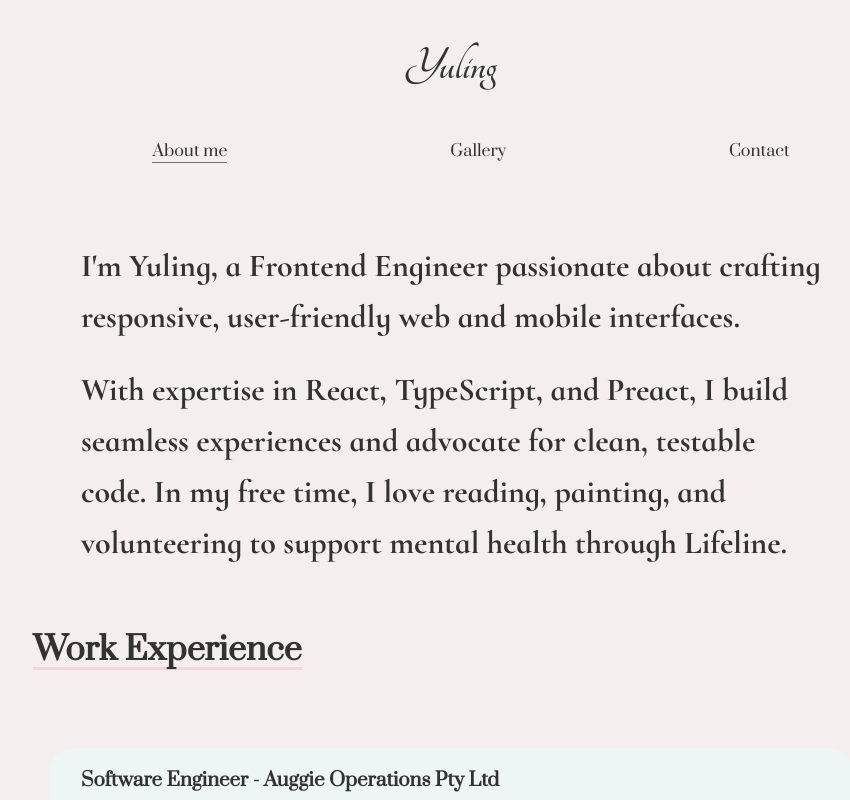
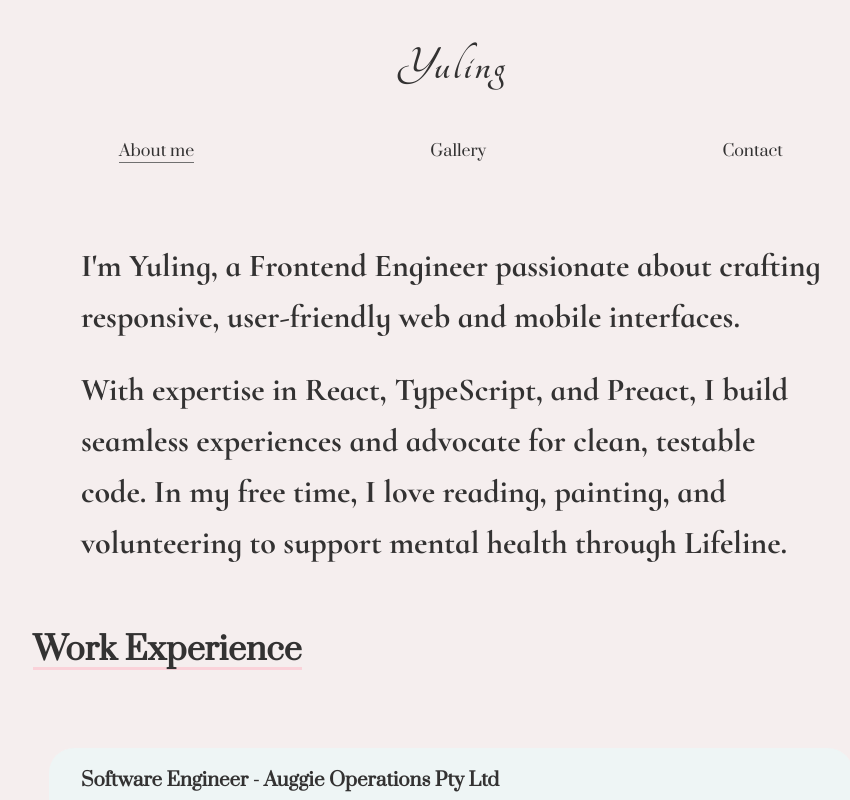
Before and after one commit to Summerflowerling/Summerflowerling.github.io, a React (Vite) app: page /about in a window 1280 px wide. Shown: the top 800 px of the page, without its empty margins (189-1039 px from the left). Built offline with nearby package versions, Linux system fonts and the light colour scheme.

Commit message:
Feature: Add header animation when landing

```diff
--- a/src/components/Header.module.css
+++ b/src/components/Header.module.css
@@ -1,7 +1,6 @@
 @import '../styles/variables.css';
 
 .navBox {
-  background-color: var(--widget-background-color1);
   padding: 0.625rem 0;
   height: 11rem;
   line-height: normal;
@@ -10,7 +9,11 @@
   top: 0;
   left: 0;
   z-index: 100;
-  transition: background-color 0.3s ease;
+  background-color: var(--widget-background-color1);
+  transition: background-color 0.3s ease, backdrop-filter 0.3s ease;
+  display: flex;
+  flex-direction: column;
+  align-items: center;
 }
 
 .navBox.scrolled {
@@ -23,7 +26,9 @@
   justify-content: space-around;
   list-style: none;
   max-width: 56.25rem;
+  width: 100%;
   margin: 0 auto;
+  padding: 0;
 }
 
 .navList a {
@@ -41,12 +46,25 @@
 }
 
 .logo {
-  font-family: Tangerine;
-  font-style: Regular;
+  font-family: 'Tangerine', cursive;
+  font-style: normal;
   font-size: 3rem;
-  text-align: Center;
+  text-align: center;
   margin-bottom: 3.125rem;
   color: var(--text-color);
+  display: flex;
+  justify-content: center;
+  gap: 0.2rem;
+}
+
+.logo span {
+  display: inline-block;
+  text-shadow: 0 0 5px rgba(var(--accent-color-rgb), 0.3);
+}
+
+.fullScreenLogo {
+  font-size: 10rem;
+  margin-bottom: 0;
 }
 
 @media (max-width: 48rem) {
@@ -59,4 +77,12 @@
     font-size: 2.5rem;
     margin-bottom: 1.875rem;
   }
+
+  .fullScreenLogo {
+    font-size: 6rem;
+  }
+
+  .navBox {
+    height: 9rem;
+  }
 }
--- a/src/components/Header.tsx
+++ b/src/components/Header.tsx
@@ -1,10 +1,26 @@
 import { Link, useLocation } from 'react-router-dom';
 import { useState, useEffect } from 'react';
+import { motion, type Variants } from 'framer-motion';
 import styles from './Header.module.css';
 
 const Header = () => {
   const location = useLocation();
   const [scrolled, setScrolled] = useState(false);
+  const [isFullScreen, setIsFullScreen] = useState(false);
+
+  useEffect(() => {
+    const hasAnimationPlayed = sessionStorage.getItem('hasAnimationPlayed');
+
+    if (!hasAnimationPlayed) {
+      setIsFullScreen(true);
+      const timer = setTimeout(() => {
+        setIsFullScreen(false);
+        sessionStorage.setItem('hasAnimationPlayed', 'true');
+      }, 1500);
+
+      return () => clearTimeout(timer);
+    }
+  }, []);
 
   useEffect(() => {
     const handleScroll = () => {
@@ -20,10 +36,91 @@ const Header = () => {
     };
   }, [scrolled]);
 
+  const logoContainerVariants: Variants = {
+    fullScreen: {
+      height: '100vh',
+      width: '100%',
+      display: 'flex',
+      flexDirection: 'column',
+      alignItems: 'center',
+      justifyContent: 'center',
+      backgroundColor: 'rgba(var(--widget-background-color1-rgb), 0.8)',
+      backdropFilter: 'blur(5px)',
+    },
+    header: {
+      height: '11rem',
+      width: '100%',
+      display: 'flex',
+      flexDirection: 'column',
+      alignItems: 'center',
+      transition: {
+        duration: 0.6,
+        ease: 'easeInOut',
+      },
+    },
+  };
+
+  const logoVariants: Variants = {
+    hidden: { opacity: 0 },
+    visible: {
+      opacity: 1,
+      transition: {
+        staggerChildren: 0.1,
+      },
+    },
+  };
+
+  const letterVariants: Variants = {
+    hidden: { opacity: 0, y: 50, scale: 0.8 },
+    visible: {
+      opacity: 1,
+      y: 0,
+      scale: 1,
+      transition: {
+        duration: 0.4,
+        ease: 'easeOut',
+      },
+    },
+  };
+
+  const navListVariants = {
+    fullScreen: { opacity: 0 },
+    header: {
+      opacity: 1,
+      transition: {
+        duration: 0.3,
+        delay: 0.6,
+      },
+    },
+  };
+
   return (
-    <div className={`${styles.navBox} ${scrolled ? styles.scrolled : ''}`}>
-      <h1 className={styles.logo}>Yuling</h1>
-      <ul className={styles.navList}>
+    <motion.div
+      className={`${styles.navBox} ${scrolled ? styles.scrolled : ''}`}
+      animate={isFullScreen ? 'fullScreen' : 'header'}
+      variants={logoContainerVariants}
+      initial={isFullScreen ? 'fullScreen' : 'header'}
+    >
+      <motion.h1
+        className={`${styles.logo} ${
+          isFullScreen ? styles.fullScreenLogo : ''
+        }`}
+        variants={logoVariants}
+        initial={isFullScreen ? 'hidden' : 'visible'}
+        animate='visible'
+      >
+        {'Yuling'.split('').map((char, index) => (
+          <motion.span key={index} variants={letterVariants}>
+            {char}
+          </motion.span>
+        ))}
+      </motion.h1>
+      <motion.ul
+        className={styles.navList}
+        variants={navListVariants}
+        initial={isFullScreen ? 'fullScreen' : 'header'}
+        animate={isFullScreen ? 'fullScreen' : 'header'}
+      >
         <li
           className={location.pathname === '/about' ? styles.currentPage : ''}
         >
@@ -39,8 +136,8 @@ const Header = () => {
         >
           <Link to='/contact'>Contact</Link>
         </li>
-      </ul>
-    </div>
+      </motion.ul>
+    </motion.div>
   );
 };
 
```
